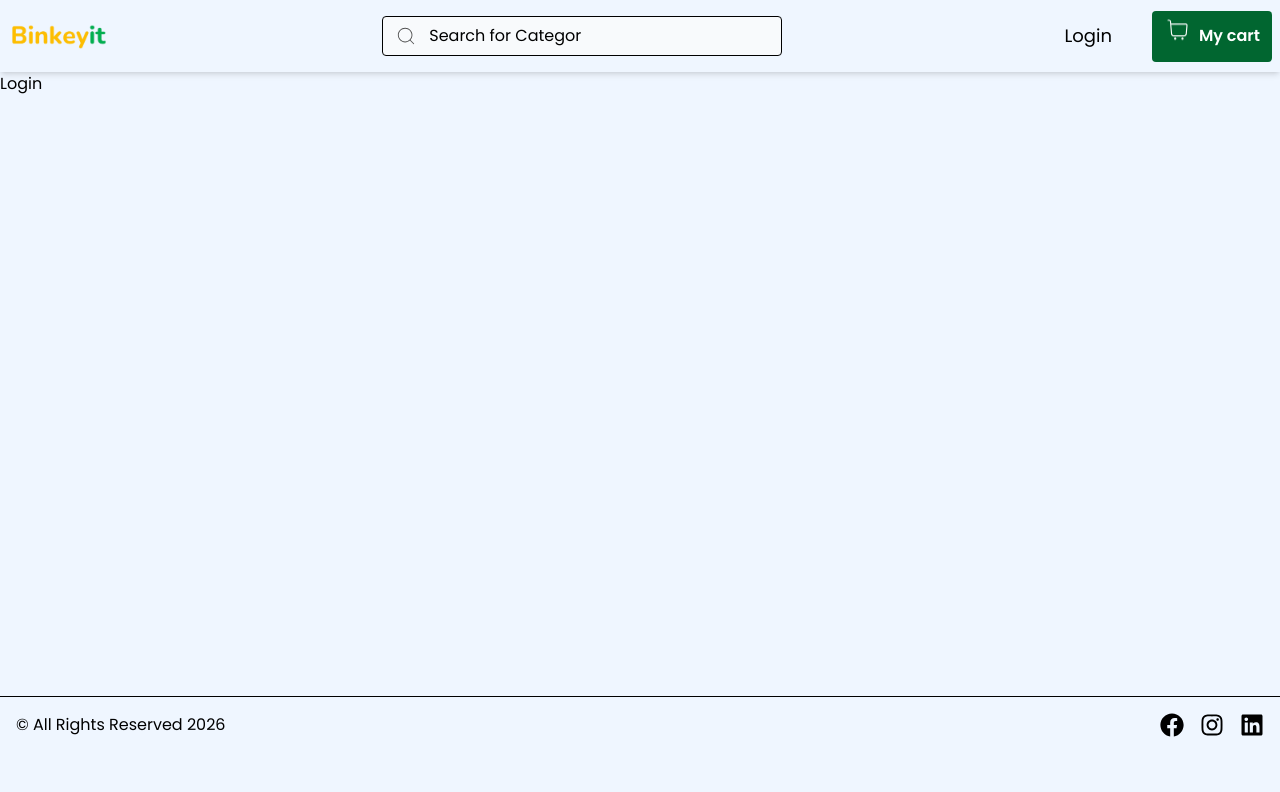
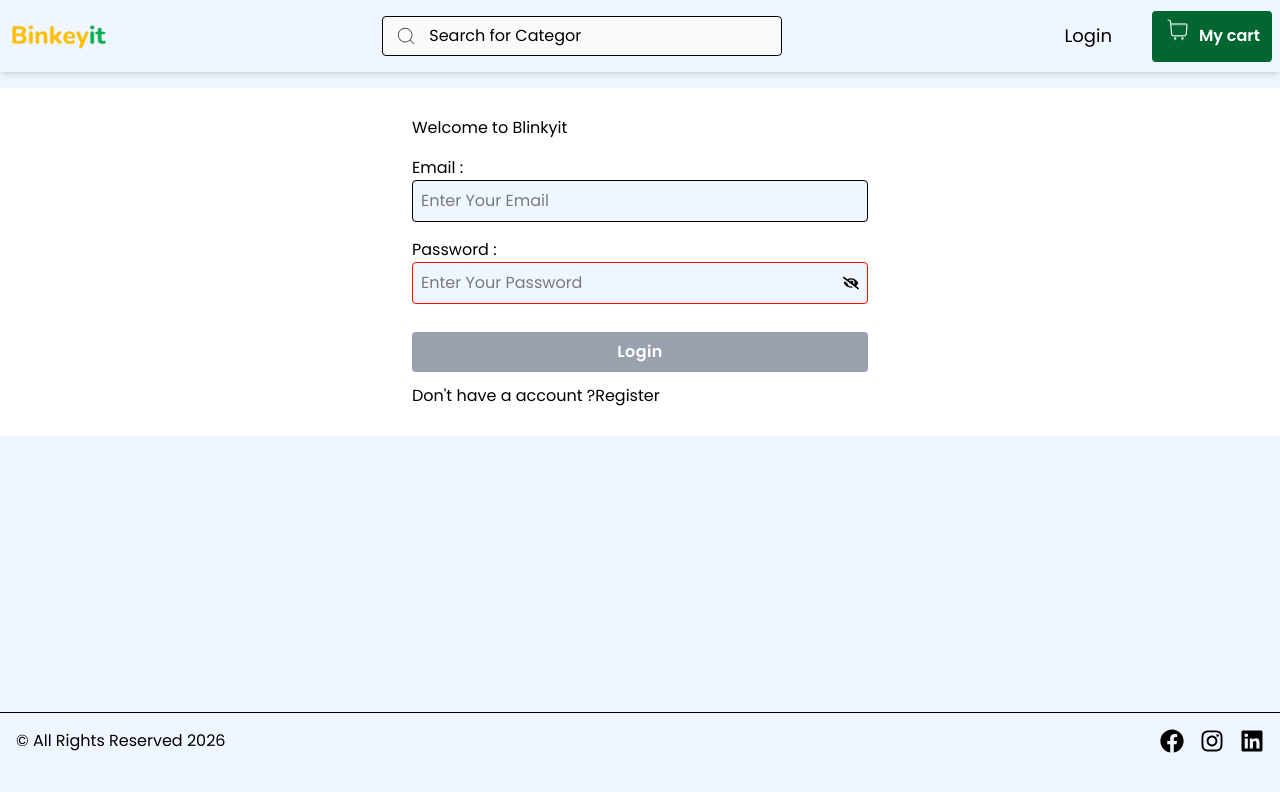
Before and after one commit to kamalsinha7305/B_C, a React app in the folder frontend/: page /login in a window 1280 px wide. Shown: the top 792 px of the page. Built offline with nearby package versions, Linux system fonts and the light colour scheme; the HTML template or start-up script is replaced by a standard one.

Commit message:
register_page_added

```diff
--- a/frontend/src/common/SummaryApi.js
+++ b/frontend/src/common/SummaryApi.js
@@ -4,6 +4,10 @@ export const baseURL = "http://localhost:8000" ;
     register :{
         url: '/api/user/register',
         method : 'post'
+    },
+    login: {
+        url :'api/user/login',
+        method:  'post'
     }
 }
 
--- a/frontend/src/pages/Login.jsx
+++ b/frontend/src/pages/Login.jsx
@@ -1,9 +1,122 @@
-import React from 'react'
+import React from 'react';
+import { useState } from "react";
+import { FaEyeSlash ,FaEye} from "react-icons/fa";
+import toast from 'react-hot-toast';
+import axios  from 'axios'
+import SummaryApi from '../common/SummaryApi';
+import Axios from '../utils/Axios'
+import AxiosToastError from '../utils/AxiosToastError';
+import {useNavigate, Link} from "react-router-dom"
+function Login() {
+    const [data, setdata] = useState({
+        email: "",
+        password: "",
+    })
+    const [showpassword,setshowpasword] = useState(false);
+    const navigate =useNavigate();
+    const handleChange = (e) => {
+        const { name, value } = e.target;
 
-function Login() {
-  return (
-    <section >Login</section>
-  )
+        setdata((preve) => {
+            return {
+                ...preve,
+                [name]: value
+            }
+        })
+    }
+    const handlesubmit = async(e)=>{
+        e.preventDefault()
+        if(data.password !== data.confirmPassword){
+            toast.error(
+            "password and confirm password should be same"
+            )
+            return;
+        }
+        try{
+             const response =await Axios({
+            ...SummaryApi.login,
+               data: data
+        })
+        if(response.data.error){
+            toast.error(response.data.message)
+        }
+        if(response.data.success){
+            toast.success(response.data.message)
+            setdata({
+                email: "",
+                password: "",
+
+            })
+            navigate('/login');
+        }
+
+        }catch(error){
+            AxiosToastError(error);
+        }
+
+    }
+    const valideValue = Object.values(data).every(el => el)
+    return (
+        <section className='bg-white w-full container mx-auto px-2'>
+            <div className=" bg-white my-4 max-w-lg mx-auto rounded p-7">
+                <h2>
+                    Welcome to Blinkyit
+                </h2>
+                <form className="grid gap-4 mt-4" onSubmit={handlesubmit}>
+                    <div className='grid'>
+                        <label htmlFor="email">Email :</label>
+                        <input
+                            id="email"
+                            type="text"
+                            autoFocus
+                            name='email'
+                            className='border rounded p-2 bg-blue-50'
+                            value={data.email}
+                            onChange={handleChange}
+                            placeholder='Enter Your Email'
+                        />
+                    </div>
+
+                    <div className='grid'>
+                        <label htmlFor="password">Password :</label>
+                        <div className="border rounded p-2 bg-blue-50 flex items-center focus-within:border-primary-200">
+                            <input
+                            id="password"
+                            type={showpassword ?"text":"password"}
+                            autoFocus
+                            name='password'
+                            className='w-full outline-none'
+                            value={data.password}
+                            onChange={handleChange}
+                            placeholder='Enter Your Password'
+                        />
+
+                        <div onClick={()=>{
+                            setshowpasword(preve =>! preve)
+                        }} className='cursor-pointer w-'>
+                            {
+                                showpassword?(
+                                            <FaEye />
+                                ):(
+                                            <FaEyeSlash />
+                                )
+                            }
+
+                        </div>
+                        </div>
+
+                    </div>
+
+                   <button disabled={!valideValue} className={` ${ valideValue ?"bg-green-600" : "bg-gray-400"} text-white py-2 rounded font-semibold my-3 tracking-wide transition-all duration-300 hover:scale-105 `}>Login </button>
+
+                </form>
+
+                <p>
+                    Don't have a account ?<Link to={"/login"}>Register</Link>
+                </p>
+            </div>
+        </section>
+    )
 }
 
 export default Login
--- a/frontend/src/pages/Register.jsx
+++ b/frontend/src/pages/Register.jsx
@@ -6,6 +6,7 @@ import axios  from 'axios'
 import SummaryApi from '../common/SummaryApi';
 import Axios from '../utils/Axios'
 import AxiosToastError from '../utils/AxiosToastError';
+import {useNavigate, Link} from "react-router-dom"
 function Register() {
     const [data, setdata] = useState({
         name: "",
@@ -15,6 +16,8 @@ function Register() {
     })
     const [showpassword,setshowpasword] = useState(false);
     const [showconfirmPassword,setshowconfirmPassword] = useState(false);
+    const navigate =useNavigate();
+
 
     const handleChange = (e) => {
         const { name, value } = e.target;
@@ -45,7 +48,14 @@ function Register() {
             toast.error(response.data.message)
         }
         if(response.data.success){
-            toast.error(response.data.message)
+            toast.success(response.data.message)
+            setdata({
+                name: "",
+                email: "",
+                password: "",
+                confirmPassword: ""
+            })
+            navigate('/login');
         }
 
         }catch(error){
@@ -152,6 +162,10 @@ function Register() {
                    <button disabled={!valideValue} className={` ${ valideValue ?"bg-green-600" : "bg-gray-400"} text-white py-2 rounded font-semibold my-3 tracking-wide transition-all duration-300 hover:scale-105 `}>Register User</button>
 
                 </form>
+
+                <p>
+                    Already have a account ?<Link to={"/register"}>Login</Link>
+                </p>
             </div>
         </section>
     )
```
